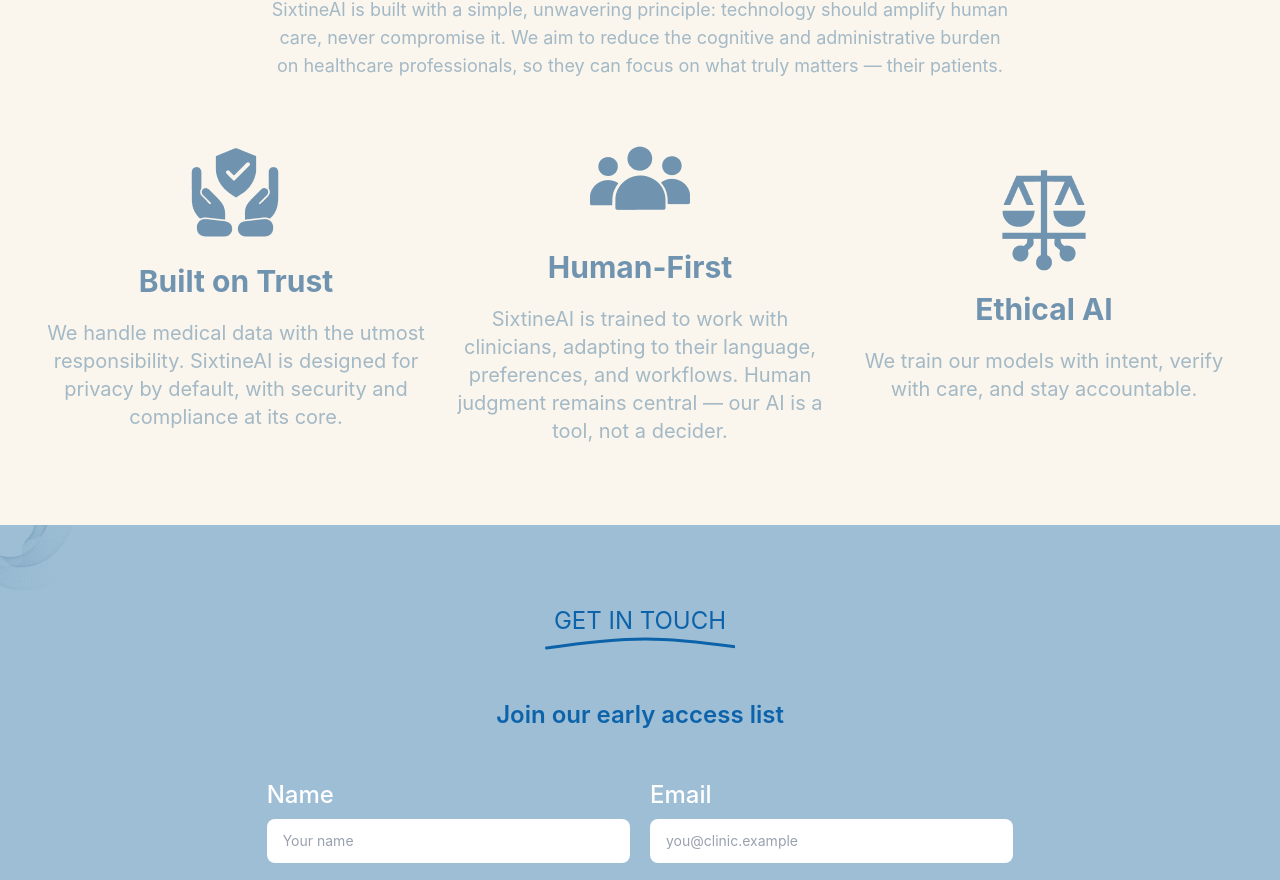
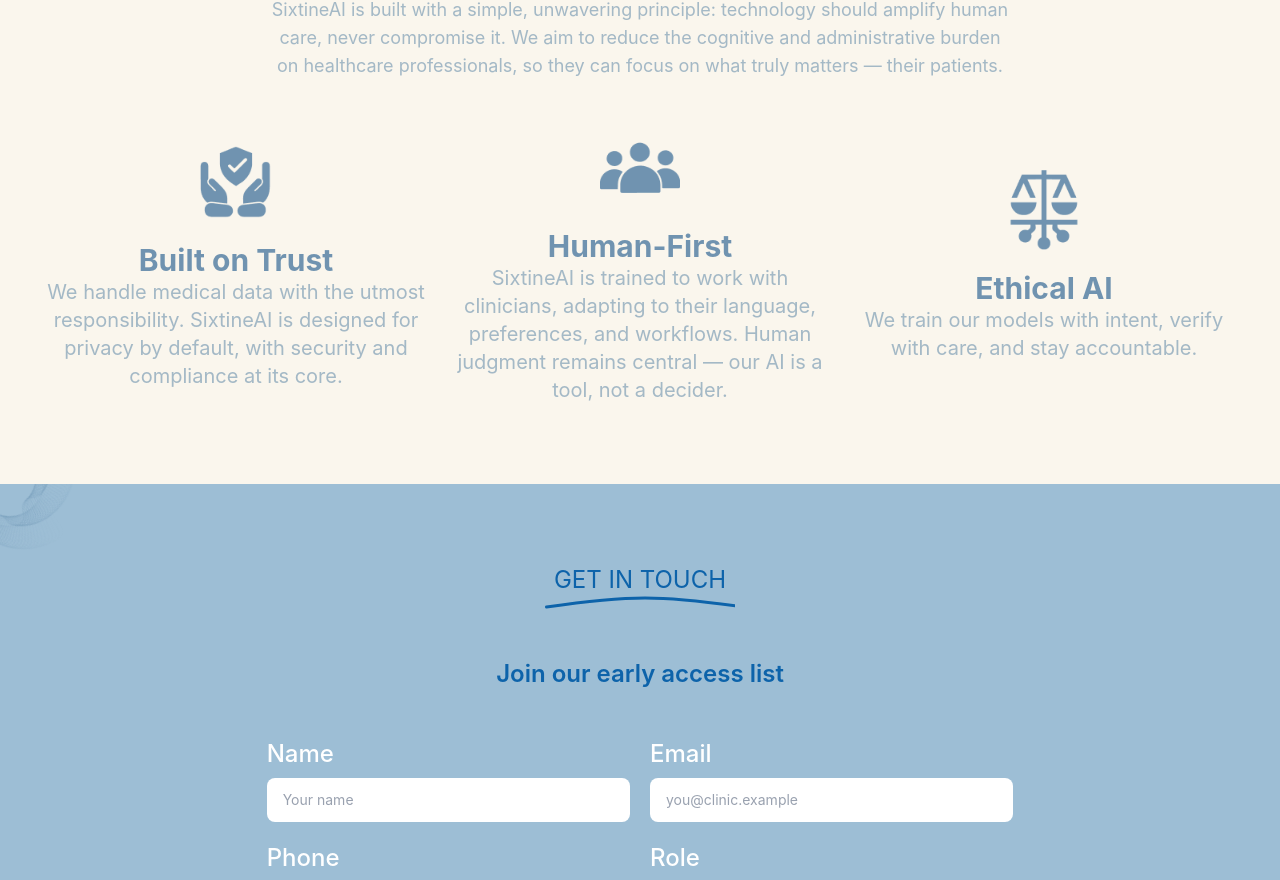
Before and after one commit to Alpha-Bytes-Department/Sixtine_AI, a React (Vite) app: page / in a window 1280 px wide. Shown: the part 2872-3752 px from the top of the page. Built offline with nearby package versions, Linux system fonts and the light colour scheme.

Commit message:
feat: refactor Vision component for improved readability and structure

```diff
--- a/src/components/landing/Vision/Vision.tsx
+++ b/src/components/landing/Vision/Vision.tsx
@@ -4,9 +4,12 @@ import { motion } from "motion/react";
 const Vision = () => {
   const { isEnglish } = useStatus();
   return (
-    <motion.div initial={{opacity:0, scale:0.5}}
-       whileInView={{opacity:1, scale:1}}
-       transition={{duration: 0.8, ease: "easeOut" }} className="bg-[#faf6ed] py-20 flex flex-col gap-12 w-11/12 sm:w-10/12 xl:w-7/12 text-center mx-auto">
+    <motion.div
+      initial={{ opacity: 0, scale: 0.5 }}
+      whileInView={{ opacity: 1, scale: 1 }}
+      transition={{ duration: 0.8, ease: "easeOut" }}
+      className="bg-[#faf6ed] py-20 flex flex-col gap-12 w-11/12 sm:w-10/12 xl:w-7/12 text-center mx-auto"
+    >
       {/* title  */}
       <div className="flex flex-col justify-center items-center ">
         <p className="inter text-2xl text-[#0D63AA]">
@@ -30,35 +33,67 @@ const Vision = () => {
       </div>
       <div>
         <h1 className="text-2xl font-semibold text-[#4E7BA0CC]">
-          {isEnglish ? "We believe AI in medicine must serve people first — not replace them." : "Nous pensons que l’IA en médecine doit d’abord servir les gens, et non les remplacer."}
+          {isEnglish
+            ? "We believe AI in medicine must serve people first — not replace them."
+            : "Nous pensons que l’IA en médecine doit d’abord servir les gens, et non les remplacer."}
         </h1>
         <p className="text-[#4E7BA080] mt-3 text-lg">
-          {isEnglish ? "SixtineAI is built with a simple, unwavering principle: technology should amplify human care, never compromise it. We aim to reduce the cognitive and administrative burden on healthcare professionals, so they can focus on what truly matters — their patients." : "SixtineAI repose sur un principe simple et inébranlable : la technologie doit amplifier les soins, sans jamais les compromettre. Notre objectif est de réduire la charge cognitive et administrative des professionnels de santé, afin qu'ils puissent se concentrer sur l'essentiel : leurs patients."}
-
+          {isEnglish
+            ? "SixtineAI is built with a simple, unwavering principle: technology should amplify human care, never compromise it. We aim to reduce the cognitive and administrative burden on healthcare professionals, so they can focus on what truly matters — their patients."
+            : "SixtineAI repose sur un principe simple et inébranlable : la technologie doit amplifier les soins, sans jamais les compromettre. Notre objectif est de réduire la charge cognitive et administrative des professionnels de santé, afin qu'ils puissent se concentrer sur l'essentiel : leurs patients."}
         </p>
       </div>
       <div className="flex flex-col lg:flex-row  justify-center items-center  gap-5">
-        <div className="flex flex-col justify-center items-center gap-5 min-w-sm">
-          <img src="/Images/icons/blueHand.png" alt="blue hand" />
-          <h1 className="font-bold text-[#4E7BA0CC] text-3xl">{isEnglish ? "Built on Trust" : "Construit sur la confiance"}</h1>
+        <div className="flex flex-col justify-start items-center gap-5 min-w-sm">
+          <img
+            src="/Images/icons/blueHand.png"
+            className="w-auto h-20"
+            alt="blue hand"
+          />
+          <div>
+            <h1 className="font-bold text-[#4E7BA0CC] text-3xl flex-1">
+              {isEnglish ? "Built on Trust" : "Construit sur la confiance"}
+            </h1>
             <p className="text-[#4E7BA080] text-xl">
-            {isEnglish ? "We handle medical data with the utmost responsibility. SixtineAI is designed for privacy by default, with security and compliance at its core." : "Nous traitons les données médicales avec la plus grande responsabilité. SixtineAI est conçu pour la confidentialité par défaut, avec la sécurité et la conformité comme priorités."}
-
+              {isEnglish
+                ? "We handle medical data with the utmost responsibility. SixtineAI is designed for privacy by default, with security and compliance at its core."
+                : "Nous traitons les données médicales avec la plus grande responsabilité. SixtineAI est conçu pour la confidentialité par défaut, avec la sécurité et la conformité comme priorités."}
             </p>
           </div>
-        <div className="flex flex-col justify-center items-center gap-5 min-w-sm">
-          <img src="/Images/icons/multipeople.png" alt="human" />
-          <h1 className="font-bold text-[#4E7BA0CC] text-3xl">{isEnglish ? "Human-First" : "L’humain d’abord"}</h1>
+        </div>
+        <div className="flex flex-col justify-start items-center gap-5 min-w-sm">
+          <img
+            src="/Images/icons/multipeople.png"
+            className="w-auto h-20"
+            alt="human"
+          />
+          <div>
+            <h1 className="font-bold text-[#4E7BA0CC] text-3xl flex-1">
+              {isEnglish ? "Human-First" : "L’humain d’abord"}
+            </h1>
             <p className="text-[#4E7BA080] text-xl">
-            {isEnglish ? "SixtineAI is trained to work with clinicians, adapting to their language, preferences, and workflows. Human judgment remains central — our AI is a tool, not a decider." : "SixtineAI est conçue pour travailler avec les cliniciens et s'adapter à leur langage, leurs préférences et leurs flux de travail. Le jugement humain reste primordial : notre IA est un outil, pas un décideur."}
+              {isEnglish
+                ? "SixtineAI is trained to work with clinicians, adapting to their language, preferences, and workflows. Human judgment remains central — our AI is a tool, not a decider."
+                : "SixtineAI est conçue pour travailler avec les cliniciens et s'adapter à leur langage, leurs préférences et leurs flux de travail. Le jugement humain reste primordial : notre IA est un outil, pas un décideur."}
             </p>
           </div>
-        <div className="flex flex-col justify-center items-center gap-5 min-w-sm">
-          <img src="/Images/icons/ethics.png" alt="ethics" />
-          <h1 className="font-bold text-[#4E7BA0CC] text-3xl">{isEnglish ? "Ethical AI" : "IA éthique"}</h1>
+        </div>
+        <div className="flex flex-col justify-start items-center gap-5 min-w-sm">
+          <img
+            src="/Images/icons/ethics.png"
+            className="w-auto h-20 "
+            alt="ethics"
+          />
+          <div>
+            <h1 className="font-bold text-[#4E7BA0CC] text-3xl flex-1">
+              {isEnglish ? "Ethical AI" : "IA éthique"}
+            </h1>
             <p className="text-[#4E7BA080] text-xl">
-            {isEnglish ? "We train our models with intent, verify with care, and stay accountable." : "Nous formons nos modèles avec intention, vérifions avec soin et restons responsables."}
+              {isEnglish
+                ? "We train our models with intent, verify with care, and stay accountable."
+                : "Nous formons nos modèles avec intention, vérifions avec soin et restons responsables."}
             </p>
+          </div>
         </div>
       </div>
     </motion.div>
```
Lines whose indentation alone changed are shown as unchanged.
